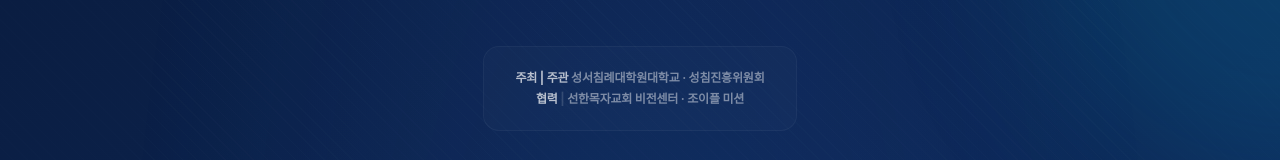
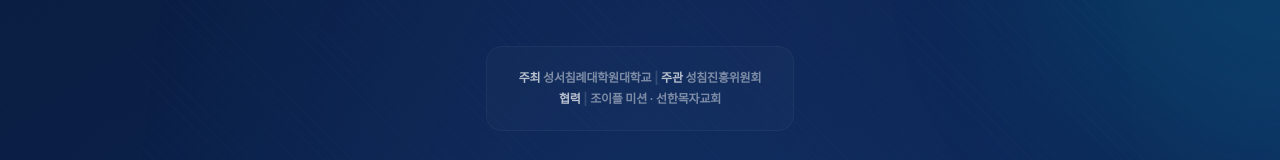
Before and after one commit to joyfulkim/sermon, a Next.js app: page / in a window 1280 px wide. Shown: the part 1257-1417 px from the top of the page. Built offline with nearby package versions, Linux system fonts and the light colour scheme; no server answers; a web font is replaced by a local one.

Commit message:
Content: Updated footer and intro organization info

```diff
--- a/src/app/intro/page.tsx
+++ b/src/app/intro/page.tsx
@@ -149,7 +149,7 @@ export default function IntroPage() {
                                 {[
                                     { r: '주최', n: '성서침례대학원대학교', c: '#93c5fd' },
                                     { r: '주관', n: '성침진흥위원회', c: 'var(--text-secondary)' },
-                                    { r: '협력', n: '선한목자교회 비전센터, 조이플 미션', c: 'var(--text-tertiary)' },
+                                    { r: '협력', n: '조이플 미션, 선한목자교회', c: 'var(--text-tertiary)' },
                                 ].map((org, i) => (
                                     <p key={i} style={{ fontSize: '13px', marginBottom: i < 2 ? '6px' : 0, display: 'flex', alignItems: 'center' }}>
                                         <span style={{ fontSize: '11px', fontWeight: 700, color: org.c, width: '32px', display: 'inline-block' }}>{org.r}</span>
--- a/src/app/page.tsx
+++ b/src/app/page.tsx
@@ -176,8 +176,8 @@ export default function HomePage() {
       <div style={{ padding: '32px 20px', textAlign: 'center' }}>
         <div style={{ display: 'inline-flex', flexDirection: 'column', gap: '8px', padding: '20px 32px', background: 'rgba(255,255,255,0.02)', borderRadius: '16px', border: '1px solid rgba(255,255,255,0.04)' }}>
           <p style={{ fontSize: '12px', lineHeight: 1.8, fontWeight: 700, letterSpacing: '-0.2px' }}>
-            <span style={{ color: 'var(--text-secondary)' }}>주최 | 주관</span> <span style={{ color: 'rgba(255,255,255,0.45)' }}>성서침례대학원대학교 · 성침진흥위원회</span><br />
-            <span style={{ color: 'var(--text-secondary)' }}>협력</span> <span style={{ color: 'rgba(255,255,255,0.15)' }}>|</span> <span style={{ color: 'rgba(255,255,255,0.45)' }}>선한목자교회 비전센터 · 조이플 미션</span>
+            <span style={{ color: 'var(--text-secondary)' }}>주최</span> <span style={{ color: 'rgba(255,255,255,0.45)' }}>성서침례대학원대학교</span> <span style={{ color: 'rgba(255,255,255,0.15)' }}>|</span> <span style={{ color: 'var(--text-secondary)' }}>주관</span> <span style={{ color: 'rgba(255,255,255,0.45)' }}>성침진흥위원회</span><br />
+            <span style={{ color: 'var(--text-secondary)' }}>협력</span> <span style={{ color: 'rgba(255,255,255,0.15)' }}>|</span> <span style={{ color: 'rgba(255,255,255,0.45)' }}>조이플 미션 · 선한목자교회</span>
           </p>
         </div>
         <div style={{ marginTop: '24px' }}>
```
